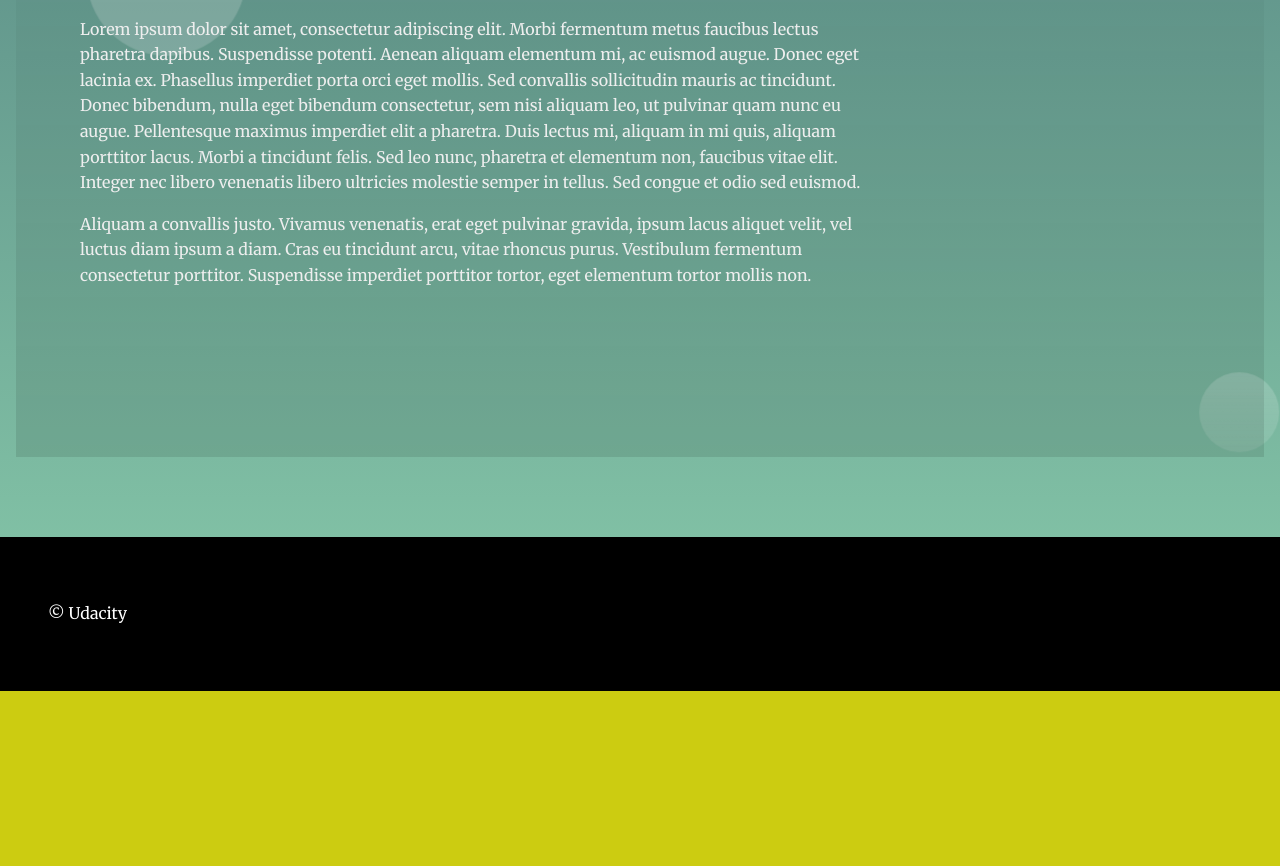
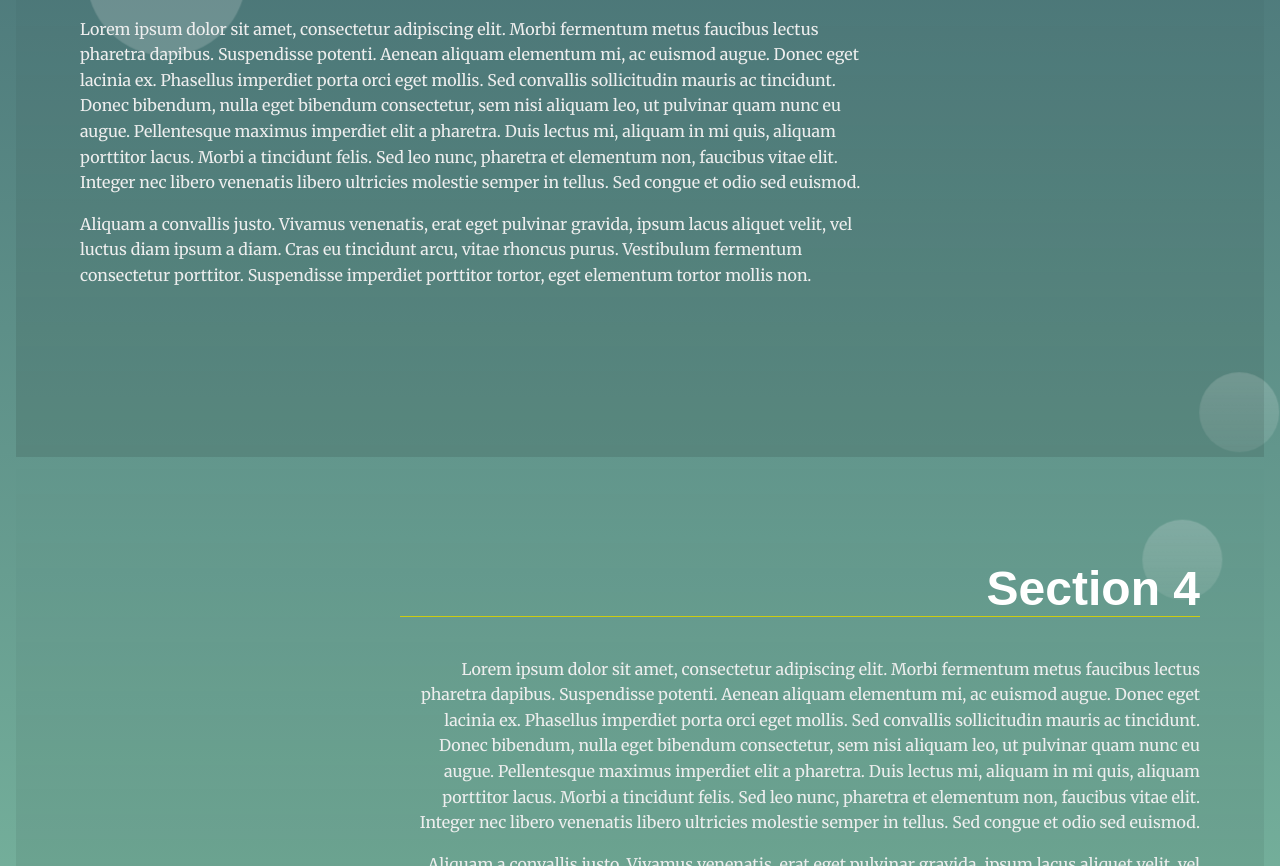
Before and after one commit to code420kam/Landing_page, a plain HTML site: page index.html in a window 1280 px wide. Shown: the part 1934-2800 px from the top of the page. Before the commit the page ends 2625 px from the top, so only its background shows below. Drawn offline with Linux system fonts and the light colour scheme.

Commit message:
<Update with 4th Section>

```diff
--- a/index.html
+++ b/index.html
@@ -39,7 +39,6 @@
       <div class="landing__container">
         <h2>Section 2</h2>
         <p>Lorem ipsum dolor sit amet, consectetur adipiscing elit. Morbi fermentum metus faucibus lectus pharetra dapibus. Suspendisse potenti. Aenean aliquam elementum mi, ac euismod augue. Donec eget lacinia ex. Phasellus imperdiet porta orci eget mollis. Sed convallis sollicitudin mauris ac tincidunt. Donec bibendum, nulla eget bibendum consectetur, sem nisi aliquam leo, ut pulvinar quam nunc eu augue. Pellentesque maximus imperdiet elit a pharetra. Duis lectus mi, aliquam in mi quis, aliquam porttitor lacus. Morbi a tincidunt felis. Sed leo nunc, pharetra et elementum non, faucibus vitae elit. Integer nec libero venenatis libero ultricies molestie semper in tellus. Sed congue et odio sed euismod.</p>
-
         <p>Aliquam a convallis justo. Vivamus venenatis, erat eget pulvinar gravida, ipsum lacus aliquet velit, vel luctus diam ipsum a diam. Cras eu tincidunt arcu, vitae rhoncus purus. Vestibulum fermentum consectetur porttitor. Suspendisse imperdiet porttitor tortor, eget elementum tortor mollis non.</p>
       </div>
     </section>
@@ -51,9 +50,17 @@
         <p>Aliquam a convallis justo. Vivamus venenatis, erat eget pulvinar gravida, ipsum lacus aliquet velit, vel luctus diam ipsum a diam. Cras eu tincidunt arcu, vitae rhoncus purus. Vestibulum fermentum consectetur porttitor. Suspendisse imperdiet porttitor tortor, eget elementum tortor mollis non.</p>
       </div>
     </section>
+    <section id="section4" data-nav="Section 4">
+      <div class="landing__container">
+        <h2>Section 4</h2>
+        <p>Lorem ipsum dolor sit amet, consectetur adipiscing elit. Morbi fermentum metus faucibus lectus pharetra dapibus. Suspendisse potenti. Aenean aliquam elementum mi, ac euismod augue. Donec eget lacinia ex. Phasellus imperdiet porta orci eget mollis. Sed convallis sollicitudin mauris ac tincidunt. Donec bibendum, nulla eget bibendum consectetur, sem nisi aliquam leo, ut pulvinar quam nunc eu augue. Pellentesque maximus imperdiet elit a pharetra. Duis lectus mi, aliquam in mi quis, aliquam porttitor lacus. Morbi a tincidunt felis. Sed leo nunc, pharetra et elementum non, faucibus vitae elit. Integer nec libero venenatis libero ultricies molestie semper in tellus. Sed congue et odio sed euismod.</p>
+        <p>Aliquam a convallis justo. Vivamus venenatis, erat eget pulvinar gravida, ipsum lacus aliquet velit, vel luctus diam ipsum a diam. Cras eu tincidunt arcu, vitae rhoncus purus. Vestibulum fermentum consectetur porttitor. Suspendisse imperdiet porttitor tortor, eget elementum tortor mollis non.</p>
+      </div>
+    </section>
   </main>
   <footer class="page__footer">
     <p>&copy Udacity</p>
+    <p>&copy Student Kamil Durhan</p>
   </footer>
 </body>
 </html>
```
